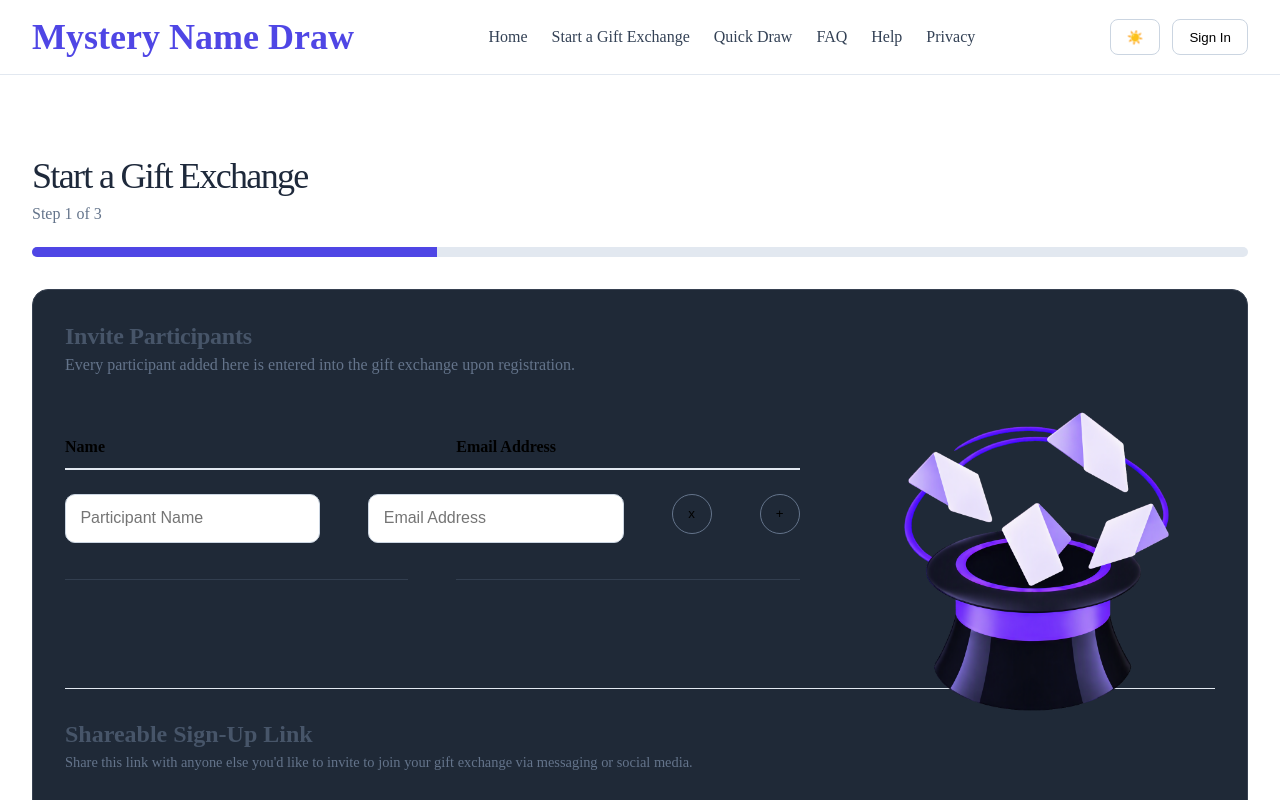
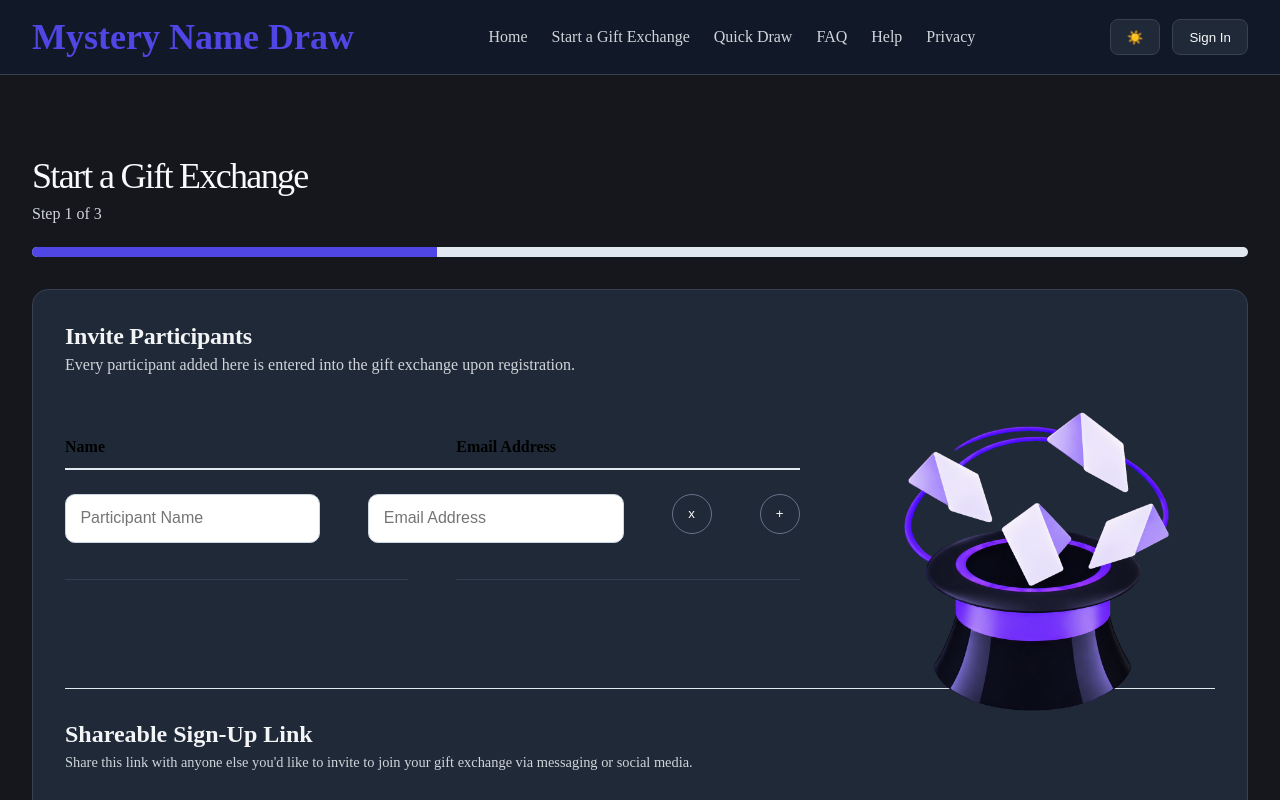
Before and after one commit to LurieJoe/Mystery-Name-Draw, a React (Vite) app: page / in a window 1280 px wide. Shown: the top 800 px of the page. Built offline with nearby package versions, Linux system fonts and the light colour scheme.

Commit message:
Complete light/dark mode support.

```diff
--- a/src/CreateEventPage.css
+++ b/src/CreateEventPage.css
@@ -302,23 +302,19 @@
 .shareable-link-section h3 {
   margin-bottom: 0.35rem;
 }
-@media (prefers-color-scheme: dark) {
-
-    .wizard-card {
+[data-theme="dark"] .wizard-card {
     background: #1f2937;
     border-color: #374151;
   }
-
-  }
   @media (prefers-color-scheme: dark) {
 
-    .participant-entry input,
+    .participant-entry-row input,
     .signup-link {
       background: #0f172a;
       color: #f9fafb;
       border: 1px solid #4b5563
     }
-    .participant-entry input::placeholder {
+    .participant-entry-row input::placeholder {
         color: #cbd5e1;
       }
 
@@ -331,30 +327,23 @@
     }
 
   }
-  @media (prefers-color-scheme: dark) {
-
-    .wizard-card h2,
-    .wizard-card h3 {
+  [data-theme="dark"] .wizard-card h2,
+[data-theme="dark"] .wizard-card h3 {
   color: #f3f4f6;
 }
 
-    .participant-note,
-    .helper-text,
-    .step-description {
+[data-theme="dark"] .participant-note,
+[data-theme="dark"] .helper-text,
+[data-theme="dark"] .step-description {
   color: #d1d5db;
 }
 
-  }
-  @media (prefers-color-scheme: dark) {
-
-    .wizard-header h1 {
+  [data-theme="dark"] .wizard-header h1 {
     color: #f9fafb;
   }
 
-    .wizard-header p {
+  [data-theme="dark"] .wizard-header p {
     color: #d1d5db;
-    }
-
   }
   @media (prefers-color-scheme: dark) {
 
@@ -439,3 +428,71 @@
     background: white;
     border-color: #e2e8f0;
   }
+  /* Dark Mode Fixes */
+
+[data-theme="dark"] .create-event-page {
+    background: #16171d;
+  }
+
+  [data-theme="dark"] .wizard-header h1 {
+    color: #f9fafb;
+  }
+
+  [data-theme="dark"] .wizard-header p {
+    color: #d1d5db;
+  }
+
+  [data-theme="dark"] .add-row-button,
+  [data-theme="dark"] .clear-row-button {
+    color: #f9fafb;
+  }
+
+  [data-theme="dark"] .secondary-button {
+    color: #f9fafb;
+  }
+
+  [data-theme="dark"] .checkbox-inline {
+    color: #f9fafb;
+  }
+
+  [data-theme="dark"] .helper-text {
+    color: #d1d5db;
+  }
+  [data-theme="light"] .participant-entry-row input,
+[data-theme="light"] .signup-link {
+  background: white;
+  color: #1e293b;
+  border: 1px solid #cbd5e1;
+}
+
+[data-theme="light"] .participant-entry-row input::placeholder {
+  color: #64748b;
+}
+
+[data-theme="light"] .secondary-button {
+  color: #1e293b;
+}
+
+[data-theme="light"] .add-row-button,
+[data-theme="light"] .clear-row-button {
+  color: #1e293b;
+}
+[data-theme="light"] .participant-entry-row input,
+[data-theme="light"] .signup-link {
+  background: white;
+  color: #1e293b;
+  border: 1px solid #cbd5e1;
+}
+
+[data-theme="light"] .participant-entry-row input::placeholder {
+  color: #64748b;
+}
+
+[data-theme="light"] .secondary-button {
+  color: #1e293b;
+}
+
+[data-theme="light"] .add-row-button,
+[data-theme="light"] .clear-row-button {
+  color: #1e293b;
+}
--- a/src/components/Header.css
+++ b/src/components/Header.css
@@ -46,26 +46,30 @@
   background: white;
   cursor: pointer;
 }
-@media (prefers-color-scheme: dark) {
-
-  .header {
+[data-theme="dark"] .header {
   background: #111827;
   border-bottom-color: #374151;
 }
 
-  .nav a {
+[data-theme="dark"] .nav a {
   color: #d1d5db;
 }
 
-  .nav a:hover {
+[data-theme="dark"] .nav a:hover {
   color: #8b5cf6;
 }
 
-  .theme-button,
-  .signin-button {
+[data-theme="dark"] .theme-button,
+[data-theme="dark"] .signin-button {
   background: #1f2937;
   border-color: #374151;
   color: #f9fafb;
 }
-
+[data-theme="light"] .signin-button {
+  color: #1e293b;
+  background: white;
 }
+[data-theme="light"] .signin-button {
+  background: white;
+  color: #1e293b;
+}
--- a/src/index.css
+++ b/src/index.css
@@ -30,7 +30,7 @@
   }
 }
 
-@media (prefers-color-scheme: dark) {
+
   :root[data-theme="dark"] {
     --text: #9ca3af;
     --text-h: #f3f4f6;
@@ -43,7 +43,7 @@
     --social-bg: rgba(47, 48, 58, 0.5);
     --shadow:
       rgba(0, 0, 0, 0.4) 0 10px 15px -3px, rgba(0, 0, 0, 0.25) 0 4px 6px -2px;
-  }
+
 
   #social .button-icon {
     filter: invert(1) brightness(2);
```
Lines whose indentation alone changed are shown as unchanged.
